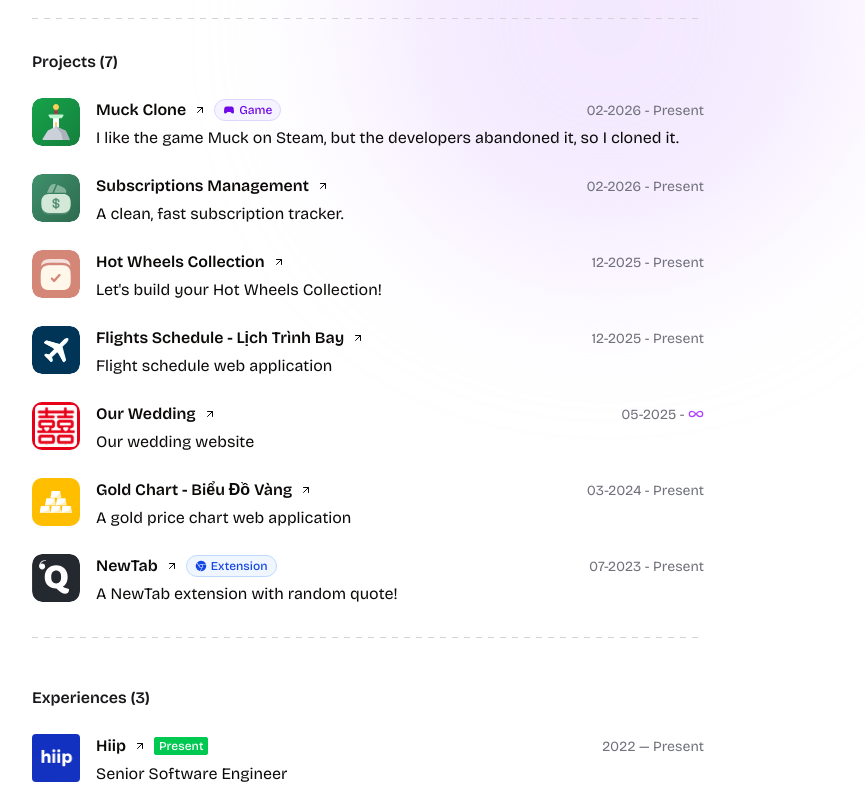
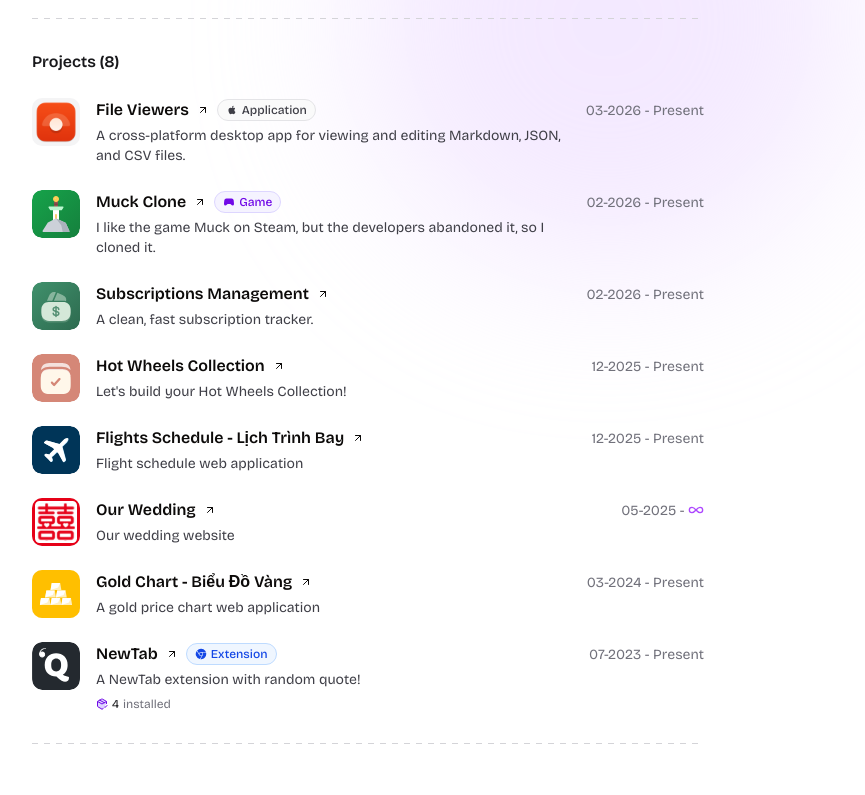
Before and after one commit to fuongz/portfolio, a Next.js app: page / in a window 1280 px wide. Shown: the part 400-1195 px from the top of the page, without its empty margins (272-1137 px from the left). Built offline with nearby package versions, Linux system fonts and the light colour scheme; a web font is replaced by a local one; what @apollo/client-integration-nextjs would draw is missing.

Commit message:
feat: add File Viewers project with metrics display and Application tag

```diff
--- a/src/components/pages/home/page.tsx
+++ b/src/components/pages/home/page.tsx
@@ -1,12 +1,48 @@
 "use client";
 
-import { ArrowUpRight, Gamepad2, InfinityIcon } from "lucide-react";
+import {
+	ArrowUpRight,
+	Download,
+	Gamepad2,
+	InfinityIcon,
+	PackageCheck,
+	Users,
+} from "lucide-react";
 import Image from "next/image";
 import Link from "next/link";
 import { Badge } from "@/components/components/ui/badge";
 import { Tooltip, TooltipContent, TooltipTrigger } from "@/components/ui";
 
-const projects = [
+const formatMetric = (n: number) =>
+	n >= 1000 ? `${(n / 1000).toFixed(n % 1000 === 0 ? 0 : 1)}k` : `${n}`;
+
+const projects: {
+	id: string;
+	name: string;
+	description: string;
+	logo: string;
+	website: string;
+	since: string;
+	isNoEndDate?: boolean;
+	tags?: string[];
+	metrics?: {
+		installed?: number;
+		downloads?: number;
+		stars?: number;
+		forks?: number;
+		users?: number;
+	};
+}[] = [
+	{
+		id: "file-viewers",
+		name: "File Viewers",
+		description:
+			"A cross-platform desktop app for viewing and editing Markdown, JSON, and CSV files.",
+		tags: ["Application"],
+		logo: "/projects/file-viewers.png",
+		website: "https://viewers.phake.app",
+		since: "03-2026 - Present",
+	},
 	{
 		id: "muck-clone",
 		name: "Muck Clone",
@@ -35,7 +71,7 @@
 	},
 	{
 		id: "lichtrinhbay",
-		name: "Flights Schedule - Lịch Trình Bay",
+		name: "Flights Schedule - Lịch Trình Bay",
 		description: "Flight schedule web application",
 		logo: "/projects/lichtrinhbay.svg",
 		website: "https://flights.phake.app",
@@ -67,6 +103,7 @@
 		website:
 			"https://chromewebstore.google.com/detail/your-newtab/jfflfcaobccnpijfocpfcholcpnkeomg",
 		since: "07-2023 - Present",
+		metrics: { installed: 4 },
 	},
 ];
 
@@ -241,9 +278,11 @@
 													className={
 														tag === "Extension"
 															? "gap-1 bg-blue-50 text-blue-700 border-blue-200 dark:bg-blue-950 dark:text-blue-300 dark:border-blue-800"
-															: tag === "Game"
-																? "gap-1 bg-violet-50 text-violet-700 border-violet-200 dark:bg-violet-950 dark:text-violet-300 dark:border-violet-800"
-																: "gap-1"
+															: tag === "Application"
+																? "gap-1 bg-zinc-50 text-zinc-700 border-zinc-200 dark:bg-zinc-950 dark:text-zinc-300 dark:border-zinc-800"
+																: tag === "Game"
+																	? "gap-1 bg-violet-50 text-violet-700 border-violet-200 dark:bg-violet-950 dark:text-violet-300 dark:border-violet-800"
+																	: "gap-1"
 													}
 												>
 													{tag === "Extension" && (
@@ -259,6 +298,17 @@
 															<path d="M476.75 217.79v.05a206.63 206.63 0 00-7-28.84h-.11a202.16 202.16 0 017.07 29 203.5 203.5 0 00-7.07-29h-155.4c19.05 17 31.36 40.17 31.36 67.05a86.55 86.55 0 01-12.31 44.73L231 478.45a2.44 2.44 0 010 .27v.28-.26a224 224 0 0025 1.26c6.84 0 13.61-.39 20.3-1a222.91 222.91 0 0029.78-4.74C405.68 451.52 480 362.4 480 255.94a225.25 225.25 0 00-3.25-38.15z" />
 															<path d="M256 345.5c-33.6 0-61.6-17.91-77.29-44.79L76 123.05l-.14-.24A224 224 0 00207.4 474.55v-.05l77.69-134.6a84.13 84.13 0 01-29.09 5.6z" />
 															<path d="M91.29 104.57l77.35 133.25A89.19 89.19 0 01256 166h205.17a246.51 246.51 0 00-25.78-43.94l.12.08A245.26 245.26 0 01461.17 166h.17a245.91 245.91 0 00-25.66-44 2.63 2.63 0 01-.35-.26 223.93 223.93 0 00-344.19-17.4l.14.24z" />
+														</svg>
+													)}
+													{tag === "Application" && (
+														<svg
+															fill="currentColor"
+															aria-hidden="true"
+															width="800px"
+															height="800px"
+															viewBox="-6.5 0 32 32"
+														>
+															<path d="M13.313 7.219c0.25-0.688 0.406-1.281 0.406-1.844 0-0.094-0.031-0.156-0.031-0.25s-0.031-0.219-0.063-0.344c-1.563 0.344-2.656 1.031-3.344 2.031-0.688 0.969-1.031 2.125-1.063 3.469 0.563-0.063 1.031-0.156 1.375-0.25 0.469-0.156 0.969-0.469 1.469-0.938 0.563-0.563 1-1.25 1.25-1.875zM11.531 10.344c-0.938 0.313-1.594 0.438-1.938 0.438-0.281 0-0.875-0.125-1.844-0.375-0.938-0.281-1.719-0.438-2.406-0.438-1.531 0-2.813 0.656-3.844 1.969-1 1.313-1.5 2.969-1.5 5.031 0 2.219 0.656 4.469 1.969 6.781 1.344 2.313 2.719 3.438 4.063 3.438 0.438 0 1-0.156 1.781-0.438 0.719-0.281 1.344-0.438 1.906-0.438s1.25 0.125 2.031 0.406c0.813 0.281 1.438 0.406 1.906 0.406 1.156 0 2.313-0.875 3.469-2.594 0.375-0.563 0.719-1.156 1-1.719 0.25-0.531 0.469-1.094 0.656-1.625-0.844-0.25-1.563-0.844-2.156-1.719-0.594-0.906-0.906-1.906-0.906-3 0-1.031 0.281-1.938 0.844-2.781 0.344-0.438 0.875-1 1.563-1.594-0.219-0.281-0.469-0.563-0.688-0.781-0.25-0.219-0.469-0.406-0.688-0.563-0.875-0.563-1.844-0.875-2.906-0.875-0.625 0-1.406 0.188-2.313 0.469z"></path>
 														</svg>
 													)}
 													{tag === "Game" && (
@@ -286,9 +336,40 @@
 										)}
 									</span>
 								</div>
-								<p className="text-foreground mt-1 sm:mt-1">
+								<p className="text-foreground text-zinc-700 dark:text-zinc-300 text-sm mt-1 sm:mt-1 sm:pr-30">
 									{project.description}
 								</p>
+								{"metrics" in project && project.metrics && (
+									<div className="flex items-center gap-3 mt-1.5">
+										{"downloads" in project.metrics &&
+											project.metrics.downloads && (
+												<span className="flex items-center gap-1 text-xs text-zinc-800 dark:text-zinc-300">
+													<Download className="size-3 stroke-violet-700 fill-violet-200 dark:fill-violet-900 dark:stroke-violet-500" />
+													{formatMetric(project.metrics.downloads)}{" "}
+													<div className="text-zinc-500 dark:text-zinc-400">
+														downloads
+													</div>
+												</span>
+											)}
+										{"users" in project.metrics && project.metrics.users && (
+											<span className="flex items-center gap-1 text-xs text-zinc-800 dark:text-zinc-300">
+												<Users className="size-3 stroke-violet-700 fill-violet-200 dark:fill-violet-900 dark:stroke-violet-500" />
+												{formatMetric(project.metrics.users)}{" "}
+												<div className="text-zinc-500">users</div>
+											</span>
+										)}
+										{"installed" in project.metrics &&
+											project.metrics.installed && (
+												<span className="flex items-center gap-1 text-xs text-zinc-800 dark:text-zinc-300">
+													<PackageCheck className="size-3 stroke-violet-700 fill-violet-200 dark:fill-violet-900 dark:stroke-violet-500" />
+													{formatMetric(project.metrics.installed)}{" "}
+													<div className="text-zinc-500 dark:text-zinc-400">
+														installed
+													</div>
+												</span>
+											)}
+									</div>
+								)}
 							</div>
 						</div>
 					))}
@@ -340,7 +421,9 @@
 										{exp.period}
 									</span>
 								</div>
-								<p className="mt-0.5 sm:mt-1">{exp.position}</p>
+								<p className="mt-0.5 sm:mt-1 text-sm text-zinc-700 dark:text-zinc-300">
+									{exp.position}
+								</p>
 							</div>
 						</div>
 					))}
```
Also changed, not shown: public/projects/file-viewers.png (added), public/tags/logo-apple.svg (added).
